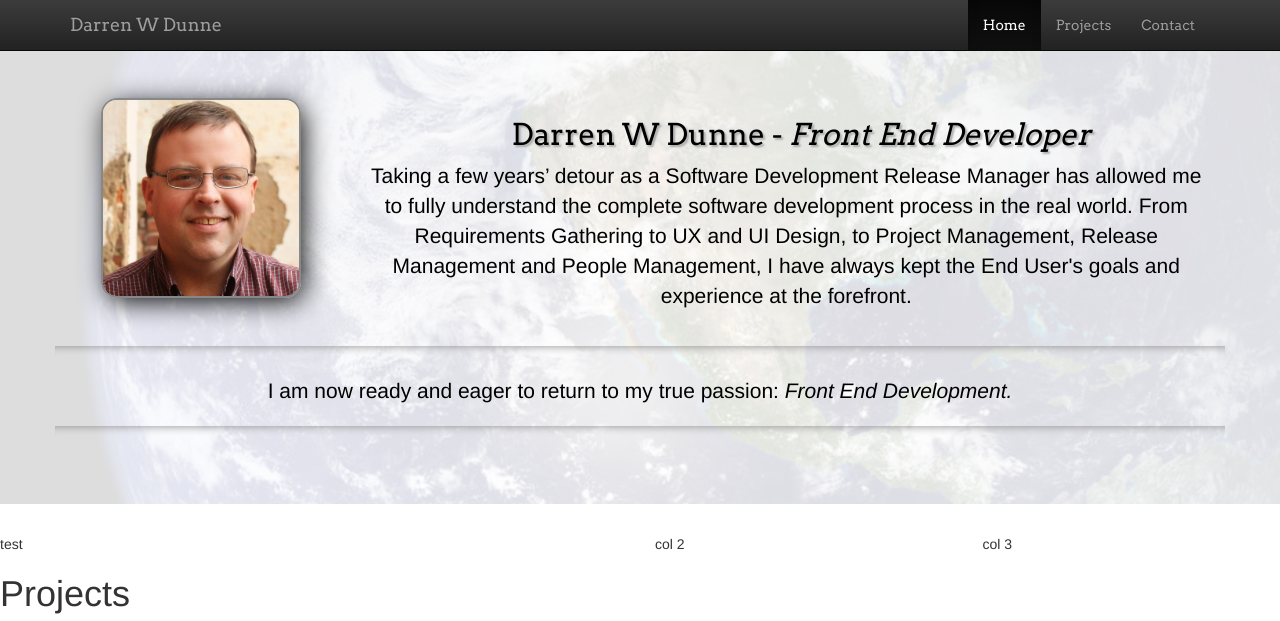
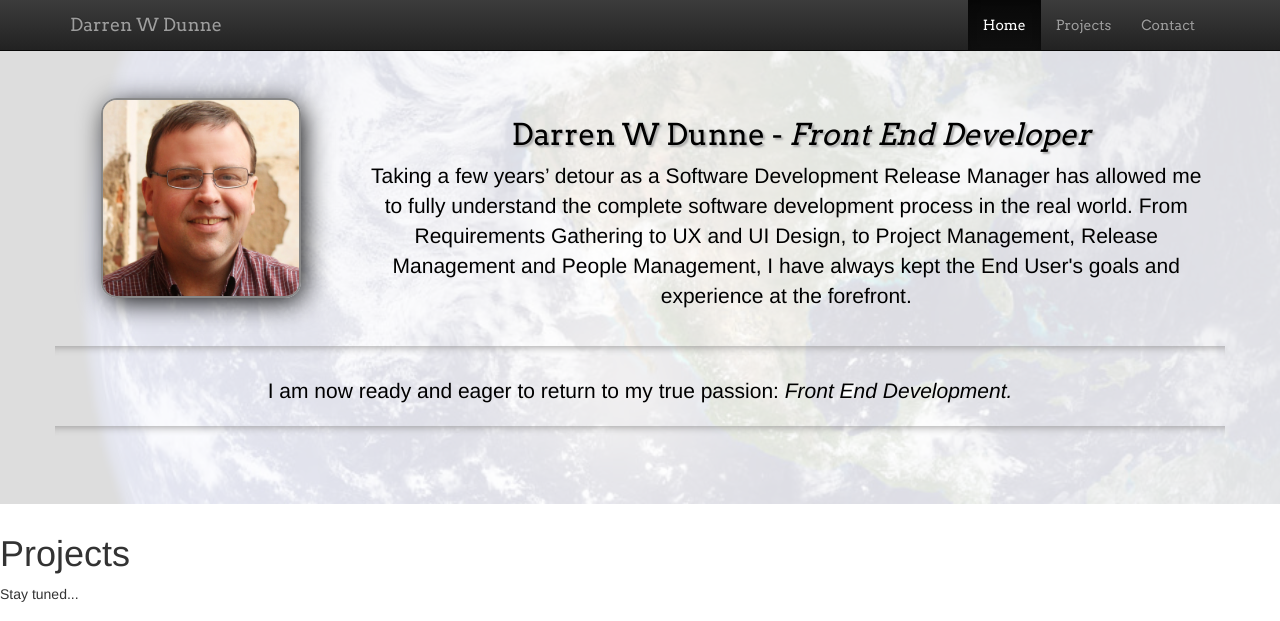
Before and after one commit to darrenwdunne/darrenwdunne.github.io, a plain HTML site: page index.html in a window 1280 px wide. Shown: the top 621 px of the page. Drawn offline with Linux system fonts and the light colour scheme.

Commit message:
projects

```diff
--- a/index.html
+++ b/index.html
@@ -61,29 +61,10 @@
       </div>
     </div>
   </div>
-  <div class="row">
-    <div class="red col-sm-6 col-xs-12">
-      test
-    </div>
-    <div class="blue col-sm-3 col-xs-6">
-      col 2
-    </div>
-    <div class="green col-sm-3 col-xs-6">
-      col 3
-    </div>
-  </div>
 
   <div id="section-projects">
     <h1>Projects</h1>
-    <p>Donec id elit non mi porta gravida at eget metus. Fusce dapibus, tellus ac cursus commodo, tortor mauris condimentum nibh, ut fermentum massa justo sit amet risus. Etiam porta sem malesuada magna mollis euismod. Donec sed odio dui.Donec id elit non
-      mi porta gravida at eget metus. Fusce dapibus, tellus ac cursus commodo, tortor mauris condimentum nibh, ut fermentum massa justo sit amet risus. Etiam porta sem malesuada magna mollis euismod. Donec sed odio dui.Donec id elit non mi porta gravida
-      at eget metus. Fusce dapibus, tellus ac cursus commodo, tortor mauris condimentum nibh, ut fermentum massa justo sit amet risus. Etiam porta sem malesuada magna mollis euismod. Donec sed odio dui. Donec id elit non mi porta gravida at eget metus.
-      Fusce dapibus, tellus ac cursus commodo, tortor mauris condimentum nibh, ut fermentum massa justo sit amet risus. Etiam porta sem malesuada magna mollis euismod. Donec sed odio dui.Donec id elit non mi porta gravida at eget metus. Fusce dapibus,
-      tellus ac cursus commodo, tortor mauris condimentum nibh, ut fermentum massa justo sit amet risus. Etiam porta sem malesuada magna mollis euismod. Donec sed odio dui.Donec id elit non mi porta gravida at eget metus. Fusce dapibus, tellus ac cursus
-      commodo, tortor mauris condimentum nibh, ut fermentum massa justo sit amet risus. Etiam porta sem malesuada magna mollis euismod. Donec sed odio dui. Donec id elit non mi porta gravida at eget metus. Fusce dapibus, tellus ac cursus commodo, tortor
-      mauris condimentum nibh, ut fermentum massa justo sit amet risus. Etiam porta sem malesuada magna mollis euismod. Donec sed odio dui.Donec id elit non mi porta gravida at eget metus. Fusce dapibus, tellus ac cursus commodo, tortor mauris condimentum
-      nibh, ut fermentum massa justo sit amet risus. Etiam porta sem malesuada magna mollis euismod. Donec sed odio dui.Donec id elit non mi porta gravida at eget metus. Fusce dapibus, tellus ac cursus commodo, tortor mauris condimentum nibh, ut fermentum
-      massa justo sit amet risus. Etiam porta sem malesuada magna mollis euismod. Donec sed odio dui. </p>
+    <p>Stay tuned...</p>
   </div>
 
   <div id="section-contact">
```
